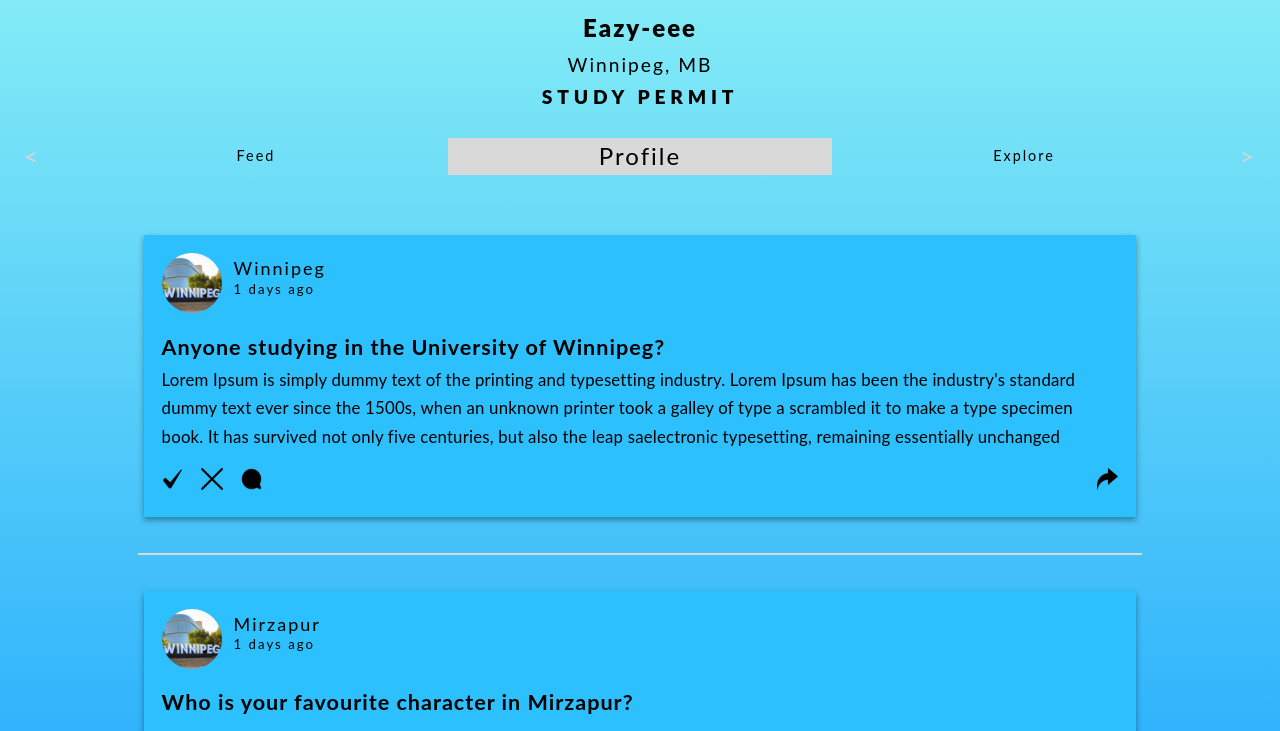
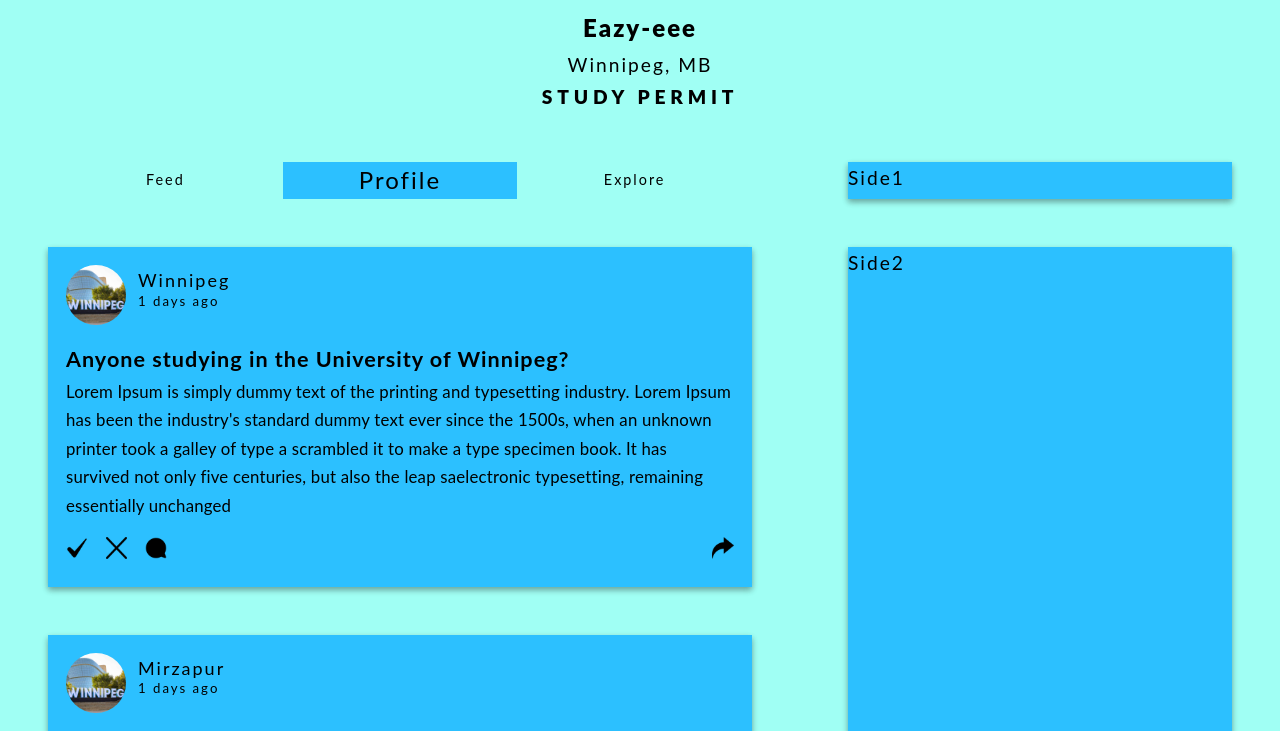
Before and after one commit to navrajkaler996/SocialMedia, a React (Vite) app in the folder Client/: page / in a window 1280 px wide. Shown: the part 260-991 px from the top of the page. Built offline with nearby package versions, Linux system fonts and the light colour scheme.

Commit message:
UI changes done

```diff
--- /dev/null
+++ b/Client/src/components/CreatePost.tsx
@@ -0,0 +1,6 @@
+
+const CreatePost: React.FC = () => {
+    return <></>
+}
+
+export default CreatePost;
--- a/Client/src/components/Tabs.tsx
+++ b/Client/src/components/Tabs.tsx
@@ -1,75 +1,17 @@
-import { useEffect, useState } from "react"
-
 //Constants
 import { TAB_VALUES } from "../utils/constants"
 
-//Styles for arrows to disable them.
-const styles = {
-    disable: {
-        pointerEvents: "none"
-    }
-}
 //Functioncal component that returns the tabs.
 //It accepts two propes: activeTabIndex and clickHandler.
 //activeTabIndex tracks the active tab.
 //clickHandler updates the value of activeTabIndex.
 const Tabs: React.FC<{activeTabIndex: Number, clickHandler: Function}> = ({activeTabIndex, clickHandler}) => {
 
-    //State to track which three tabs are being displayed on the screen.
-    //By default it is 1, 2, 3, which means Feed, Profile, and Explore are being displayed.
-    const [activeTabsIndices, setActiveTabIndices] = useState([1,2,3])
-
-    //State to change the CSS of right arrow dynamically.
-    const [rightArrowStyles, setRightArrowStyles] = useState({})
-
-    //State to change the CSS of left arrow dynamically.
-    const [leftArrowStyles, setLeftArrowStyles] = useState({})
-
-    //useEffect hook to track the value of activeTabIndices.
-    //This hook is used to disable and enable the arrows.
-    useEffect(() => {
-        //Disables the right arrow and enables the left one
-        if(activeTabsIndices[2] === TAB_VALUES.length - 1) {
-            setRightArrowStyles(styles.disable)
-            setLeftArrowStyles({})
-        }
-        //Disables the left arrow and enables the right one
-        else if(activeTabsIndices[0] === 0){
-            setLeftArrowStyles(styles.disable)
-            setRightArrowStyles({})
-        }
-        //enables both the arrows
-        else{
-            setRightArrowStyles({})
-            setLeftArrowStyles({})
-        }
-
-    }, [activeTabsIndices])
-
-
-
-    //Function to increase the values of activeTabIndeces by 1.
-    //This will move the tabs to right when right arrow is clicked.
-    const moveRight = () => {
-        let tempActiveTabIndices = activeTabsIndices.map((index) => index + 1);
-        setActiveTabIndices(tempActiveTabIndices)
-    }
-
-
-    //Function to decrease the values of activeTabIndeces by 1.
-    //This will move the tabs to left when left arrow is clicked.
-    const moveLeft = () => {
-        let tempActiveTabIndices = activeTabsIndices.map((index) => index - 1);
-        setActiveTabIndices(tempActiveTabIndices)
-    }
-
     return <div className="tabs">
-            <div className="tabs__left-symbol" style={leftArrowStyles} onClick={moveLeft}>&#60;</div>
             {/* The tabs are loaded dynamicaly using the TAB_VALUES array. */}
             {
-                TAB_VALUES.map((tabName, i) => activeTabsIndices.includes(i) && <div className={`tabs__${tabName}`} style={activeTabIndex === i ? {backgroundColor: "#D9D9D9", color: "#000", fontSize: "1em"}: {}} onClick={() => clickHandler(i)}><p>{tabName}</p></div>)
+                TAB_VALUES.map((tabName, i) =>  <div className={`tabs__${tabName}`} style={activeTabIndex === i ? {backgroundColor: "#2cc0ff", color: "#000", fontSize: "1em"}: {}} onClick={() => clickHandler(i)}><p>{tabName}</p></div>)
             }
-            <div className="tabs__right-symbol" style={rightArrowStyles} onClick={moveRight}>&#62;</div>
         </div>
 
 }
--- a/Client/src/index.css
+++ b/Client/src/index.css
@@ -41,21 +41,56 @@
   letter-spacing: 0.4rem;
   font-weight: 900;
 }
+.home__tabs-container {
+  display: flex;
+  justify-content: space-around;
+  width: 100%;
+  margin-top: 4rem;
+}
+.home__tabs-container-side {
+  display: none;
+}
+@media (min-width: 56.25em) {
+  .home__tabs-container-side {
+    display: block;
+    background-color: #2cc0ff;
+    width: 30%;
+    box-shadow: rgba(0, 0, 0, 0.16) 0px 3px 6px, rgba(0, 0, 0, 0.23) 0px 3px 6px;
+  }
+}
+.home__tabs-content {
+  display: flex;
+  justify-content: space-around;
+  margin-top: 2rem;
+}
+.home__tabs-content-side {
+  display: none;
+}
+@media (min-width: 56.25em) {
+  .home__tabs-content-side {
+    display: block;
+    background-color: #2cc0ff;
+    width: 30%;
+    margin: 2rem 0;
+    box-shadow: rgba(0, 0, 0, 0.16) 0px 3px 6px, rgba(0, 0, 0, 0.23) 0px 3px 6px;
+  }
+}
 
 .profile {
   display: flex;
   flex-direction: column;
   width: 100%;
 }
-@media (min-width: 75em) {
+@media (min-width: 56.25em) {
   .profile {
-    width: 80%;
+    width: 55%;
+    align-self: flex-start;
   }
 }
 .profile__post {
   display: flex;
   flex-direction: column;
-  margin: 3rem 1.3rem;
+  margin: 2rem 0;
   background-color: #2cc0ff;
   padding: 1.5rem;
   box-shadow: rgba(0, 0, 0, 0.16) 0px 3px 6px, rgba(0, 0, 0, 0.23) 0px 3px 6px;
@@ -164,13 +199,18 @@
 
 .tabs {
   display: grid;
-  grid-template-columns: 0.5fr 3fr 3fr 3fr 0.5fr;
+  grid-template-columns: 3fr 3fr 3fr;
   width: 100%;
-  margin: 2rem 0;
   text-transform: capitalize;
   font-size: 2rem;
   text-align: center;
   color: #dbd4d4;
+}
+@media (min-width: 56.25em) {
+  .tabs {
+    width: 55%;
+    align-self: flex-start;
+  }
 }
 .tabs__feed, .tabs__profile, .tabs__explore, .tabs__friends, .tabs__groups {
   display: flex;
@@ -248,7 +288,7 @@ body {
 }
 
 #root {
-  background-image: linear-gradient(#a0fff4, #0093ff);
+  background-color: #a0fff4;
 }
 
 /*# sourceMappingURL=index.css.map */
--- a/Client/src/pages/Home.tsx
+++ b/Client/src/pages/Home.tsx
@@ -5,7 +5,7 @@ import Profile from './Profile';
 const Home: React.FC = () => {
 
     //State to track which tab is active
-    const [activeTabIndex, setActiveTabIndex] = useState<Number>(2)
+    const [activeTabIndex, setActiveTabIndex] = useState<Number>(1)
 
     //Function to update setActiveIndex.
     //This function is used in the Tabs component.
@@ -30,14 +30,26 @@ const Home: React.FC = () => {
             <p className='home__location'>Winnipeg, MB</p>
             <p className="home__status">Study Permit</p>
         </div>
+
         {/* Tabs (three at a time)
             activeTabIndex and clickHandler are passed as props.
         */}
-        <Tabs activeTabIndex={activeTabIndex} clickHandler={clickHandler} />
+        <div className="home__tabs-container">
+            <Tabs activeTabIndex={activeTabIndex} clickHandler={clickHandler} />
+            <div className="home__tabs-container-side">
+                Side1
+            </div>
 
-        {
-            switchTabs()
-        }
+        </div>
+        <div className="home__tabs-content">
+            {
+                switchTabs()
+            }
+            <div className="home__tabs-content-side">
+                Side2
+            </div>
+        </div>
+
     </div>
 
 }
--- a/Client/src/pages/Profile.tsx
+++ b/Client/src/pages/Profile.tsx
@@ -66,7 +66,8 @@ const Profile: React.FC = () => {
                             </div>
                         </div>
                     </div>
-                    <div className="divider" style={{margin: "0rem auto"}}></div></>
+                    {/* <div className="divider" style={{margin: "0rem auto"}}></div> */}
+                </>
         })}
     </div>
 }
--- a/Client/src/sass/abstract/_variables.scss
+++ b/Client/src/sass/abstract/_variables.scss
@@ -0,0 +1 @@
+$box-shadow-1: rgba(0, 0, 0, 0.16) 0px 3px 6px, rgba(0, 0, 0, 0.23) 0px 3px 6px;
--- a/Client/src/sass/components/_tabs.scss
+++ b/Client/src/sass/components/_tabs.scss
@@ -1,13 +1,17 @@
 //SASS for tabs
 .tabs {
   display: grid;
-  grid-template-columns: 0.5fr 3fr 3fr 3fr 0.5fr;
+  grid-template-columns: 3fr 3fr 3fr;
   width: 100%;
-  margin: 2rem 0;
   text-transform: capitalize;
   font-size: 2rem;
   text-align: center;
   color: #dbd4d4;
+
+  @include respond(tab-land) {
+    width: 55%;
+    align-self: flex-start;
+  }
 
   &__feed,
   &__profile,
--- a/Client/src/sass/main.scss
+++ b/Client/src/sass/main.scss
@@ -1,5 +1,6 @@
 @import "./base/alignments";
 
+@import "./abstract/variables";
 @import "./abstract/mixins";
 
 @import "./pages/home";
@@ -50,5 +51,6 @@ body {
 }
 
 #root {
-  background-image: linear-gradient(#a0fff4, #0093ff);
+  // background-image: linear-gradient(#a0fff4, #0093ff);
+  background-color: #a0fff4;
 }
--- a/Client/src/sass/pages/_home.scss
+++ b/Client/src/sass/pages/_home.scss
@@ -32,4 +32,41 @@
     letter-spacing: 0.4rem;
     font-weight: 900;
   }
+
+  &__tabs-container {
+    display: flex;
+    justify-content: space-around;
+    width: 100%;
+    margin-top: 4rem;
+
+    //This element will not be displayed on mobile
+    &-side {
+      display: none;
+      @include respond(tab-land) {
+        display: block;
+        background-color: #2cc0ff;
+        width: 30%;
+        box-shadow: $box-shadow-1;
+      }
+    }
+  }
+
+  &__tabs-content {
+    display: flex;
+    justify-content: space-around;
+    margin-top: 2rem; //2rem is given to the childs of this elements.
+    //So it is 2 + 2 = 4rem which is equal to the margin-top of the above element.
+
+    //This element will not be displayed on mobile
+    &-side {
+      display: none;
+      @include respond(tab-land) {
+        display: block;
+        background-color: #2cc0ff;
+        width: 30%;
+        margin: 2rem 0;
+        box-shadow: $box-shadow-1;
+      }
+    }
+  }
 }
--- a/Client/src/sass/pages/_profile.scss
+++ b/Client/src/sass/pages/_profile.scss
@@ -3,17 +3,18 @@
   flex-direction: column;
   width: 100%;
 
-  @include respond(desktop) {
-    width: 80%;
+  @include respond(tab-land) {
+    width: 55%;
+    align-self: flex-start;
   }
   //CSS for post container
   &__post {
     display: flex;
     flex-direction: column;
-    margin: 3rem 1.3rem;
+    margin: 2rem 0;
     background-color: #2cc0ff;
     padding: 1.5rem;
-    box-shadow: rgba(0, 0, 0, 0.16) 0px 3px 6px, rgba(0, 0, 0, 0.23) 0px 3px 6px;
+    box-shadow: $box-shadow-1;
 
     //CSS for post information
     &-info {
--- a/Client/src/utils/constants.ts
+++ b/Client/src/utils/constants.ts
@@ -1 +1 @@
-export const TAB_VALUES: string[] = ["friends", "feed", "profile", "explore", "groups"];
+export const TAB_VALUES: string[] = ["feed", "profile", "explore"];
--- a/Client/tsconfig.node.json
+++ b/Client/tsconfig.node.json
@@ -3,7 +3,7 @@
     "composite": true,
     "skipLibCheck": true,
     "module": "ESNext",
-    "moduleResolution": "bundler",
+    "moduleResolution": "node",
     "allowSyntheticDefaultImports": true
   },
   "include": ["vite.config.ts"]
```
Also changed, not shown: 1 other file (tests, documents, lock files or other folders).
